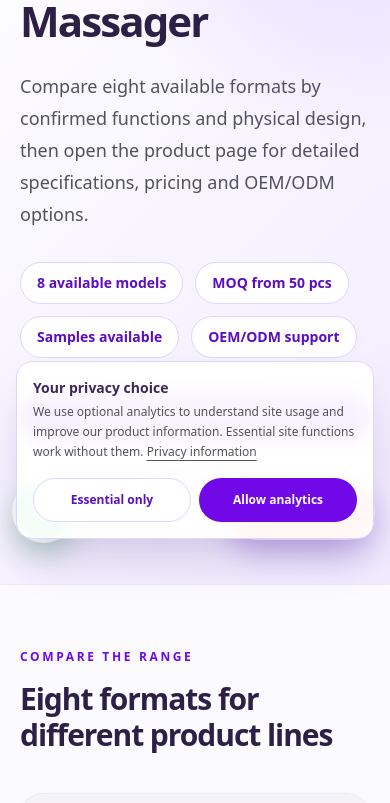
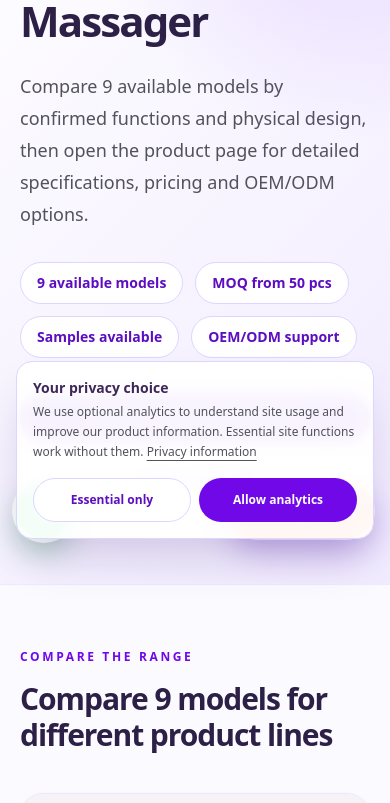
Before and after one commit to Su948/jamooz-site, a Next.js app: page /guides/neck-shoulder-massager-selection in a window 390 px wide. Shown: the part 289-1092 px from the top of the page. Built offline with nearby package versions, Linux system fonts and the light colour scheme; no server answers.

Commit message:
Keep neck selection guide in sync with nine live models

```diff
--- a/src/app/guides/neck-shoulder-massager-selection/page.tsx
+++ b/src/app/guides/neck-shoulder-massager-selection/page.tsx
@@ -2,17 +2,18 @@ import type { Metadata } from "next";
 import Image from "next/image";
 import Link from "next/link";
 import Breadcrumbs from "@/components/Breadcrumbs";
+import { jmzCspl005 } from "@/lib/preview-products/november-products";
 
 const pagePath = "/guides/neck-shoulder-massager-selection";
 
 export const metadata: Metadata = {
   title: "Neck & Shoulder Massager Selection Guide | JAMOOZ",
-  description: "Compare eight JAMOOZ neck and shoulder massagers by format, confirmed functions and buyer use case for wholesale, private label and OEM/ODM projects.",
+  description: "Compare JAMOOZ neck and shoulder massagers by format, confirmed functions and buyer use case for wholesale, private label and OEM/ODM projects.",
   alternates: { canonical: pagePath },
   robots: { index: true, follow: true },
   openGraph: {
     title: "Neck & Shoulder Massager Selection Guide | JAMOOZ",
-    description: "Compare eight neck and shoulder massage-device formats for wholesale and OEM/ODM projects.",
+    description: "Compare neck and shoulder massage-device formats for wholesale and OEM/ODM projects.",
     url: pagePath,
     type: "article",
     images: [{ url: "/products/jmz-706h/01-home-card-wide.png", width: 1200, height: 630, alt: "JAMOOZ neck and shoulder massage devices" }],
@@ -28,6 +29,7 @@ const products = [
   { model: "JMZ-CSPL002", name: "Neck Pinch Massage Pillow", image: "/products/jmz-cspl002/01-hero.webp", href: "/products/jmz-cspl002", tags: ["Kneading & pinching", "Heating", "2500mAh", "1.4kg"] },
   { model: "JMZ-CSPL003", name: "Mini Kneading Neck Massage Pillow", image: "/products/jmz-cspl003/01-hero.webp", href: "/products/jmz-cspl003", tags: ["4-point kneading", "2 intensity levels", "2000mAh", "1.1kg"] },
   { model: "JMZ-R006", name: "3D Kneading Neck & Shoulder Massager", image: "/products/jmz-r006/JMZ-R006-02-hero.png", href: "/products/jmz-r006", tags: ["3D kneading", "Heating", "Type-C", "USB rechargeable"] },
+  { model: jmzCspl005.model, name: jmzCspl005.name, image: jmzCspl005.gallery[0].src, href: `/products/${jmzCspl005.slug}`, tags: jmzCspl005.badges },
 ] as const;
 
 const buyerChecks = [
@@ -63,9 +65,9 @@ export default function NeckShoulderSelectionGuidePage() {
           <div className="mt-10 max-w-5xl">
             <p className="text-xs font-black uppercase tracking-[0.24em] text-violet-700">Product selection guide</p>
             <h1 className="mt-5 text-[42px] font-semibold leading-[1.03] tracking-[-0.045em] sm:text-6xl lg:text-[68px]">Choose the Right Neck &amp; Shoulder Massager</h1>
-            <p className="mt-7 max-w-3xl text-lg leading-8 text-zinc-600">Compare eight available formats by confirmed functions and physical design, then open the product page for detailed specifications, pricing and OEM/ODM options.</p>
+            <p className="mt-7 max-w-3xl text-lg leading-8 text-zinc-600">Compare {products.length} available models by confirmed functions and physical design, then open the product page for detailed specifications, pricing and OEM/ODM options.</p>
             <div className="mt-8 flex flex-wrap gap-3">
-              {["8 available models", "MOQ from 50 pcs", "Samples available", "OEM/ODM support"].map((item) => <span key={item} className="rounded-full border border-violet-200 bg-white px-4 py-2.5 text-sm font-bold text-violet-800">{item}</span>)}
+              {[`${products.length} available models`, "MOQ from 50 pcs", "Samples available", "OEM/ODM support"].map((item) => <span key={item} className="rounded-full border border-violet-200 bg-white px-4 py-2.5 text-sm font-bold text-violet-800">{item}</span>)}
             </div>
             <div className="mt-9 flex flex-col gap-3 sm:flex-row">
               <Link href="/rfq" className="inline-flex min-h-12 items-center justify-center rounded-full bg-violet-700 px-7 py-3.5 text-sm font-black text-white transition hover:bg-violet-800">REQUEST A RECOMMENDATION</Link>
@@ -78,7 +80,7 @@ export default function NeckShoulderSelectionGuidePage() {
       <section className="py-16 sm:py-20">
         <div className="mx-auto max-w-[1320px] px-5 sm:px-8">
           <p className="text-xs font-black uppercase tracking-[0.22em] text-violet-700">Compare the range</p>
-          <h2 className="mt-4 max-w-3xl text-3xl font-semibold tracking-[-0.035em] sm:text-5xl">Eight formats for different product lines</h2>
+          <h2 className="mt-4 max-w-3xl text-3xl font-semibold tracking-[-0.035em] sm:text-5xl">Compare {products.length} models for different product lines</h2>
           <div className="mt-10 grid gap-6 md:grid-cols-2 xl:grid-cols-3">
             {products.map((product) => (
               <article key={product.model} className="overflow-hidden rounded-3xl border border-violet-100 bg-white shadow-sm transition hover:-translate-y-1 hover:shadow-xl hover:shadow-violet-950/8">
--- a/src/app/preview/products/neck-shoulder-massagers/page.tsx
+++ b/src/app/preview/products/neck-shoulder-massagers/page.tsx
@@ -62,7 +62,7 @@ export default function NeckCategoryPreview({ showPreviewNotice = true }: { show
     </section>
 
     <section id="range" className="mx-auto max-w-[1280px] scroll-mt-24 px-5 py-12 sm:px-8 sm:py-16">
-      <div className="mb-7 flex flex-wrap items-end justify-between gap-4"><div><p className="text-xs font-bold uppercase tracking-widest text-violet-600">The collection</p><h2 className="mt-2 text-3xl font-semibold tracking-tight">Find your next neck-care product.</h2></div><span className="text-sm text-zinc-500">Compare product specifications</span></div>
+      <div className="mb-7 flex flex-wrap items-end justify-between gap-4"><div><p className="text-xs font-bold uppercase tracking-widest text-violet-600">The collection</p><h2 className="mt-2 text-3xl font-semibold tracking-tight">Find your next neck-care product.</h2></div><span className="text-sm text-zinc-500">{products.length} models · Compare product specifications</span></div>
       <div className="grid gap-5 sm:grid-cols-2 xl:grid-cols-4">{products.map(p=><article key={p.slug} className="flex overflow-hidden rounded-2xl border border-violet-100 bg-white flex-col"><Link href={`/products/${p.slug}`} className="block bg-[#f3f2f6] p-4"><Image src={previewImages[p.slug] ?? p.gallery[0].src} alt={p.gallery[0].alt} width={520} height={390} className="aspect-[4/3] w-full object-contain mix-blend-multiply"/></Link><div className="flex flex-1 flex-col p-5"><p className="text-[11px] font-bold tracking-wider text-violet-600">{p.model}</p><h3 className="mt-2 text-lg font-semibold leading-6">{p.name}</h3><p className="mt-3 text-xs leading-6 text-zinc-500">{p.badges.slice(0,3).join(' · ')}</p><div className="mt-auto pt-5"><p className="text-sm font-semibold">{price(p)}</p><Link href={`/products/${p.slug}`} className="mt-4 flex min-h-11 items-center justify-between border-t border-violet-100 pt-3 text-sm font-semibold text-violet-700">View Product <span aria-hidden="true">→</span></Link></div></div></article>)}</div>
     </section>
 
```
